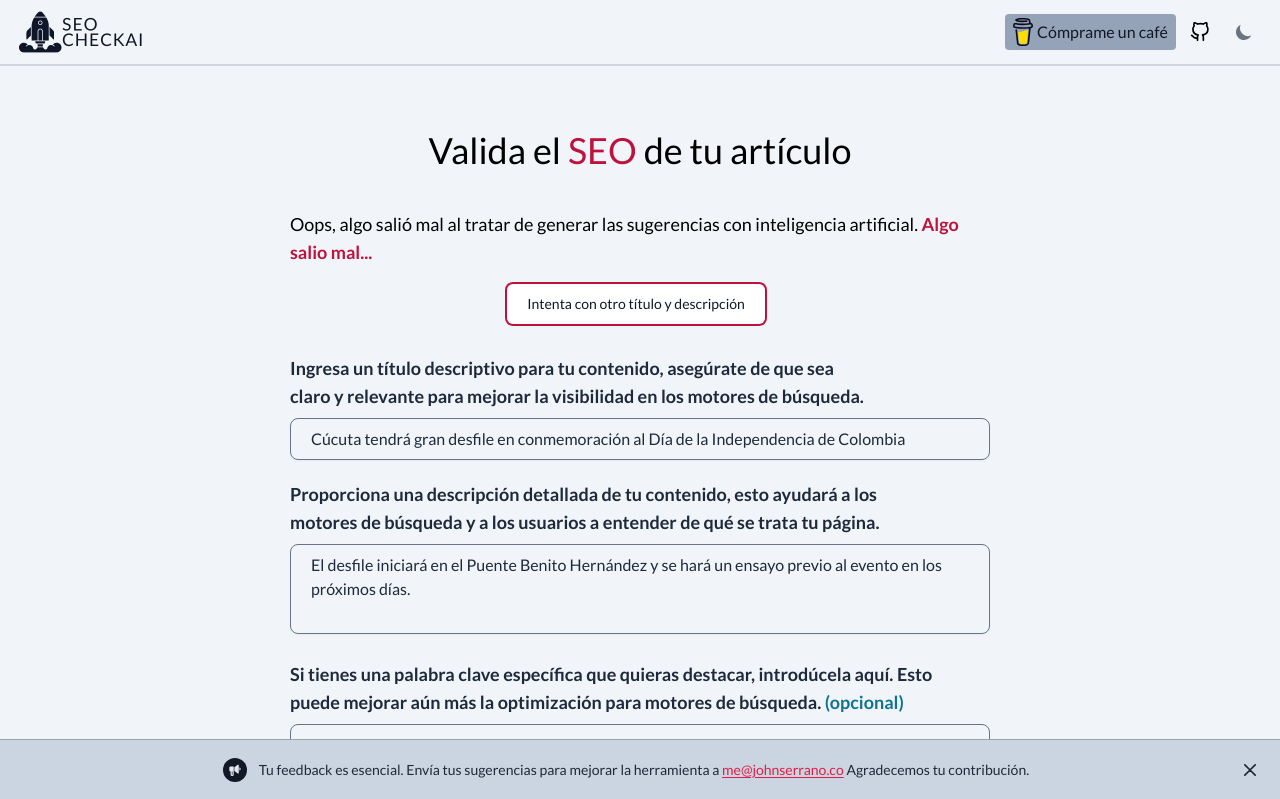
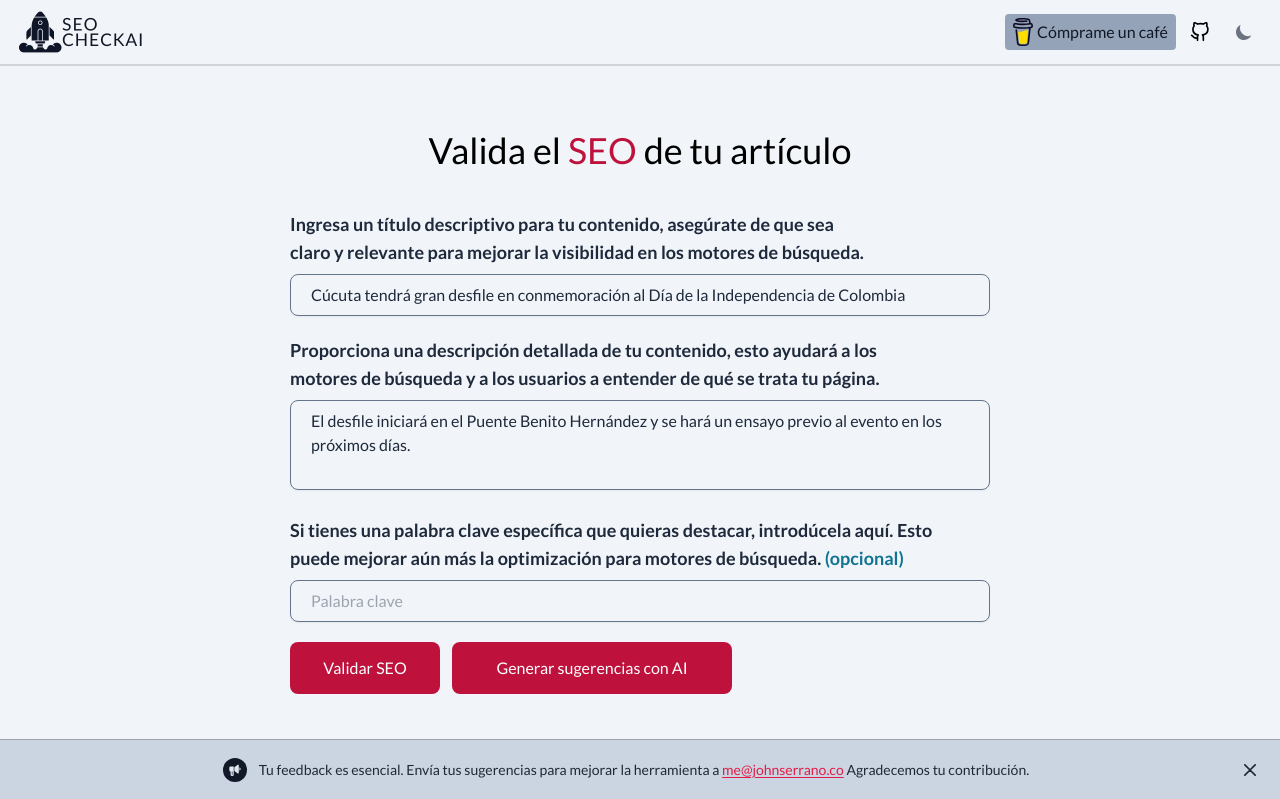
Before and after one commit to johnsi15/seocheck-ai, a Next.js app: page /validar-seo in a window 1280 px wide. Shown: the top 799 px of the page. Built offline with nearby package versions, Linux system fonts and the light colour scheme.

Commit message:
Add handle errors and reload with changes component suggestions

```diff
--- a/src/components/FormSeoCheck.tsx
+++ b/src/components/FormSeoCheck.tsx
@@ -5,10 +5,9 @@ import { useLogger } from 'next-axiom'
 import { SeoCheck, seoCheckSchema } from '@/lib/types'
 import { ErrorsMessage, ErrorsSuccess } from './ErrorsSuccess'
 import { Suggestions } from './Suggestions'
-import { useDataSeoAi } from '@/hooks/useDataSeoAi'
+// import { useDataSeoAi } from '@/hooks/useDataSeoAi'
 import { Loading } from './Loading'
 import { useChat } from 'ai/react'
-import { MouseEventHandler } from 'react'
 
 export function FormSeoCheck() {
   const {
@@ -24,15 +23,8 @@ export function FormSeoCheck() {
   })
 
   // const { handleSuggestionsAI, suggestionsIa, errorAI, loading } = useDataSeoAi()
-  const { messages, append } = useChat()
-  console.log({ messages })
+  const { messages, append, isLoading, error, reload } = useChat({ keepLastMessageOnError: true })
 
-  const suggestionsIa = {}
-  const errorAI = {
-    hasError: false,
-    message: 'Algo salio mal...',
-  }
-  const loading = false
   const handleSuggestionsAI = () => {
     console.log('handleSuggestionsAI')
 
@@ -96,26 +88,22 @@ export function FormSeoCheck() {
 
   return (
     <>
-      {messages.length > 0 ? (
-        <Suggestions data={messages[1]} />
-      ) : (
+      {!error && messages.length > 0 && <Suggestions data={messages} />}
+
+      {error && (
         <div className='mb-5 flex flex-col items-center justify-center gap-4'>
-          <p className='text-lg dark:text-slate-200 text-pretty w-[700px]'>
-            Oops, algo salió mal al tratar de generar las sugerencias con inteligencia artificial.{' '}
-            <strong className='dark:text-rose-600 text-rose-700'>{errorAI.message}</strong>
-          </p>
-          <a
-            href='/validar-seo'
-            className='relative inline-flex items-center justify-center p-0.5 mb-2 me-2 overflow-hidden text-sm font-medium text-gray-900 rounded-lg group bg-gradient-to-br from-rose-700 to-rose-700 group-hover:from-rose-700 group-hover:to-rose-700 hover:text-slate-200 dark:text-slate-200 focus:ring-2 focus:outline-none'
+          <p className='text-lg dark:text-slate-200 text-pretty w-[700px]'>Oops, Algo salió mal. 😣</p>
+          <button
+            type='button'
+            className='relative inline-flex items-center justify-center px-2 py-3 mb-2 me-2 overflow-hidden text-sm font-medium text-gray-900 rounded-lg group bg-gradient-to-br from-rose-700 to-rose-700 group-hover:from-rose-700 group-hover:to-rose-700 hover:text-slate-200 dark:text-slate-200 focus:ring-2 focus:outline-none'
+            onClick={() => reload()}
           >
-            <span className='relative px-5 py-2.5 transition-all ease-in duration-75 bg-white dark:bg-gray-900 rounded-md group-hover:bg-opacity-0'>
-              Intenta con otro título y descripción
-            </span>
-          </a>
+            Intentar de nuevo
+          </button>
         </div>
       )}
 
-      {loading && <Loading />}
+      {isLoading && <Loading />}
 
       <form onSubmit={handleSubmit(onSubmit)} className='flex flex-col gap-5 w-full md:w-[700px]'>
         <label htmlFor='title' className='flex flex-col'>
@@ -191,7 +179,7 @@ export function FormSeoCheck() {
 
         <div className='flex gap-3'>
           <button
-            disabled={isSubmitting || errorAI.hasError}
+            disabled={isSubmitting || error != null}
             type='submit'
             className='h-full px-3 py-2 md:px-6 md:py-3.5  rounded-lg duration-150 bg-rose-700 text-white dark:text-slate-200 dark:bg-rose-600 dark:hover:bg-rose-700 hover:bg-rose-600 active:shadow-lg md:w-[150px] disabled:opacity-75 disabled:cursor-not-allowed disabled:bg-rose-700'
           >
@@ -199,7 +187,7 @@ export function FormSeoCheck() {
           </button>
 
           <button
-            disabled={validButtonAI || isSubmitting || errorAI.hasError || loading}
+            disabled={validButtonAI || isSubmitting || error != null || isLoading}
             type='button'
             onClick={handleSuggestionsAI}
             className='h-full px-3 py-2 md:px-6 md:py-3.5  rounded-lg duration-150 bg-rose-700 text-white dark:text-slate-200 dark:bg-rose-600 dark:hover:bg-rose-700 hover:bg-rose-600 active:shadow-lg md:w-2/5 disabled:opacity-75 disabled:cursor-not-allowed disabled:bg-rose-700'
--- a/src/components/Suggestions.tsx
+++ b/src/components/Suggestions.tsx
@@ -1,21 +1,26 @@
-import { type DataSeoAI } from '@/types'
 import { IconCopy } from './Icons'
 import { Message } from 'ai'
 
 interface Props {
-  data: Message
+  data: Message[]
   active?: boolean
 }
 
-export function Suggestions({ data, active = true }: Props) {
+export function Suggestions({ data }: Props) {
   const handleClipBoard = (text: string) => () => {
     navigator.clipboard.writeText(text)
     console.log('Copiado')
     return false
   }
 
-  if (data?.content && data.content.length > 0) {
-    const [title, description, keywords] = data.content.split('\n')
+  const assistantMessages = data.filter(message => message.role === 'assistant')
+  const lastAssistantMessage = assistantMessages[assistantMessages.length - 1]
+
+  if (lastAssistantMessage?.content && lastAssistantMessage.content.length > 0) {
+    const [title, description, keywords] = lastAssistantMessage.content.split('\n')
+
+    const cleanTitle = title?.split(':')[1] ?? ''
+    const cleanDescription = description?.split(':')[1] ?? ''
 
     return (
       <section
@@ -24,7 +29,6 @@ export function Suggestions({ data, active = true }: Props) {
           w-full
           md:w-[700px]
           overflow-hidden transition-[max-height] duration-500 ease-in
-         ${active ? 'max-h-96' : 'max-h-0'}
       `}
       >
         <div className={`flex flex-col gap-5 bg-blue-950 rounded text-white pt-8 pl-5 pr-5 pb-8 mb-7`}>
@@ -36,7 +40,7 @@ export function Suggestions({ data, active = true }: Props) {
             <textarea
               disabled
               rows={2}
-              value={title.split(':')[1]}
+              value={cleanTitle}
               className={`w-full pl-5 pr-3 py-2   outline-none border  shadow-sm rounded-lg resize-none bg-transparent text-slate-200 dark:text-slate-300  border-blue-500`}
             ></textarea>
             <button
@@ -44,7 +48,7 @@ export function Suggestions({ data, active = true }: Props) {
               title='Copiar'
               type='button'
               aria-label='Copiar'
-              onClick={handleClipBoard(title)}
+              onClick={handleClipBoard(cleanTitle)}
             >
               <IconCopy color='#e2e8f0' />
             </button>
@@ -54,7 +58,7 @@ export function Suggestions({ data, active = true }: Props) {
             <textarea
               disabled
               rows={3}
-              value={description.split(':')[1]}
+              value={cleanDescription}
               className={`w-full pl-5 pr-3 py-2   outline-none border  shadow-sm rounded-lg resize-none bg-transparent text-slate-200 dark:text-slate-300  border-blue-500`}
             ></textarea>
             <button
@@ -62,7 +66,7 @@ export function Suggestions({ data, active = true }: Props) {
               title='Copiar'
               type='button'
               aria-label='Copiar'
-              onClick={handleClipBoard(description)}
+              onClick={handleClipBoard(cleanDescription)}
             >
               <IconCopy color='#e2e8f0' />
             </button>
```
